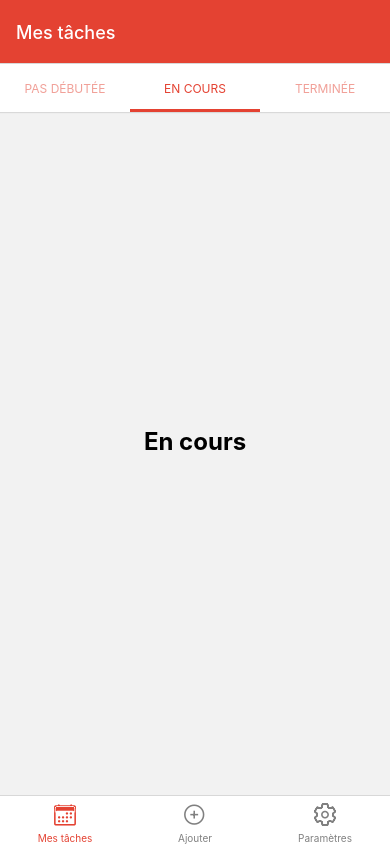
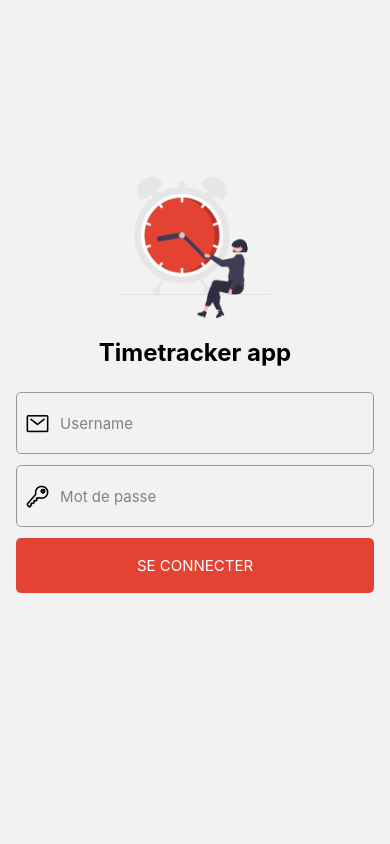
Before and after one commit to Mr-BrainGit/timetrackerapp-ui, a React Native app: screen /login in a window 390 px wide. Built offline with nearby package versions, Linux system fonts and the light colour scheme.

Commit message:
Settin two navigation (stack.navigation and tabs navigation). Adding also validation in login form

```diff
--- a/App.tsx
+++ b/App.tsx
@@ -12,7 +12,8 @@ export default function App() {
   return (
       <SafeAreaProvider>
           <NavigationContainer>
-            <BottomNavigation/>
+            <RootNavigator/>
+
           </NavigationContainer>
           <StatusBar style="light" />
 
--- a/package.json
+++ b/package.json
@@ -11,6 +11,7 @@
   },
   "dependencies": {
     "@gorhom/bottom-sheet": "^4.3.0",
+    "@hookform/resolvers": "^2.8.10",
     "@react-navigation/bottom-tabs": "^6.3.1",
     "@react-navigation/material-top-tabs": "^6.2.1",
     "@react-navigation/native": "^6.0.10",
@@ -30,7 +31,8 @@
     "react-native-safe-area-context": "4.2.4",
     "react-native-screens": "~3.11.1",
     "react-native-tab-view": "^3.1.1",
-    "react-native-web": "0.17.7"
+    "react-native-web": "0.17.7",
+    "yup": "^0.32.11"
   },
   "devDependencies": {
     "@babel/core": "^7.12.9",
--- /dev/null
+++ b/src/components/CustomITextInput.tsx
@@ -0,0 +1,75 @@
+import { StyleSheet, Text, TouchableOpacity, View } from 'react-native'
+import React from 'react'
+import { inputErrorColor, PRIMARY_COLOR, SECONDAY_COLOR } from '../utils/constants';
+import { TextInput } from 'react-native-gesture-handler';
+import Ionicons from 'react-native-vector-icons/Ionicons';
+
+type Props = {
+    placeholder: string;
+    iconName: string;
+    value: string;
+    onChange: (text: string) => void;
+    error?: boolean;
+    errorDescription?: string;
+}
+
+const CustomTextInput = (props: Props) => {
+  return (
+    <View>
+            <View style={[styles.textInputContainer, props.error ? {borderColor: inputErrorColor, borderWidth: 1.5}: null]}>
+                <Ionicons name={props.iconName} size={25} style={[{
+                    marginLeft: -20,
+                    marginRight: 10,
+                }, props.error ?  {color: inputErrorColor}: null]} />
+                <TextInput
+                    style={styles.input}
+                    placeholder={props.placeholder}
+                    placeholderTextColor="#828282"
+                    underlineColorAndroid="transparent"
+                    onChangeText={props.onChange}
+                    value={props.value}
+                />
+            </View>
+            <View style={{marginTop: -19, marginBottom: 10}}>
+                <Text style={[props.error ? {color: inputErrorColor}: null]}>{props.errorDescription}</Text>
+            </View>
+    </View>
+
+
+  )
+}
+
+export default CustomTextInput;
+
+const styles = StyleSheet.create({
+    appButtonContainer: {
+        elevation: 10,
+        backgroundColor: PRIMARY_COLOR,
+        borderRadius: 5,
+        paddingVertical: 18,
+        paddingHorizontal: 12
+      },
+      appButtonText: {
+        fontSize: 15,
+        color: "#fff",
+        alignSelf: "center",
+        textTransform: "uppercase"
+      },
+      textInputContainer: {
+        borderWidth: 1,
+        flexDirection: 'row',
+        justifyContent: 'center',
+        alignItems: 'center',
+        borderColor: '#999999',
+        borderRadius: 5,
+        marginBottom: 20
+      },
+      input: {
+        width: '80%',
+        height: 40,
+        marginVertical: 10,
+        fontSize: 15,
+        color: '#000',
+        borderColor: '#8c8c8c'
+      },
+})
--- a/src/components/CustumButton.tsx
+++ b/src/components/CustumButton.tsx
@@ -1,5 +1,6 @@
 import { StyleSheet, Text, TouchableOpacity, View } from 'react-native'
 import React from 'react'
+import { PRIMARY_COLOR } from '../utils/constants';
 
 type Props = {
     title: string;
@@ -19,7 +20,7 @@ export default CustumButton;
 const styles = StyleSheet.create({
     appButtonContainer: {
         elevation: 10,
-        backgroundColor: "#1d50da",
+        backgroundColor: PRIMARY_COLOR,
         borderRadius: 5,
         paddingVertical: 18,
         paddingHorizontal: 12
--- a/src/navigation/BottomNavigation.tsx
+++ b/src/navigation/BottomNavigation.tsx
@@ -8,7 +8,7 @@ import Settings from "../screens/Settings";
 
 
 export type routeParams = {
-    home: undefined
+    task: undefined
     add: undefined
     settings: undefined
 }
@@ -25,7 +25,7 @@ export const BottomNavigation = () => {
 
                 tabBarIcon: ({ focused, color, size }) => {
                 switch (route.name) {
-                    case 'home':
+                    case 'task':
                         return <Ionicons name={'calendar-outline'} size={size} color={color} />;
                         break;
                     case 'add':
@@ -44,7 +44,7 @@ export const BottomNavigation = () => {
                 tabBarInactiveTintColor: 'gray',
             })}
         >
-            <Tab.Screen name="home" options={{
+            <Tab.Screen name="task" options={{
                 title: "Mes tâches",
                 headerTitleStyle: {
                     color : "#fff"
--- a/src/navigation/RootNavigator.tsx
+++ b/src/navigation/RootNavigator.tsx
@@ -2,6 +2,7 @@ import { createNativeStackNavigator } from "@react-navigation/native-stack";
 import Login from "../screens/Login";
 import Tasks from "../screens/Tasks";
 import { PRIMARY_COLOR } from "../utils/constants";
+import { BottomNavigation } from "./BottomNavigation";
 
 export type routeParams = {
     login: undefined
@@ -15,11 +16,12 @@ export const RootNavigator = () => {
 
         <Stack.Navigator initialRouteName="login">
             <Stack.Screen name="login" component={Login} options={{ headerShown: false }} />
-            <Stack.Screen name="home" component={Tasks}
+            <Stack.Screen name="home" component={BottomNavigation}
                 options={
                     {
-                        headerShown: true,
+                        headerShown: false,
                         headerBackVisible: false,
+
                         gestureEnabled: true,
 
                     }
--- a/src/screens/Login.tsx
+++ b/src/screens/Login.tsx
@@ -4,36 +4,76 @@ import { useState } from 'react';
 import { Image, StyleSheet, Text, TextInput, View } from 'react-native';
 import CustumButton from '../components/CustumButton';
 import { routeParams } from '../navigation/RootNavigator';
+import Ionicons from 'react-native-vector-icons/Ionicons';
+import { PRIMARY_COLOR, SECONDAY_COLOR } from '../utils/constants';
+import { ScrollView } from 'react-native-gesture-handler';
+import { StatusBar } from 'expo-status-bar';
+import * as Yup from 'yup';
+import {useForm} from 'react-hook-form'
+import {yupResolver} from '@hookform/resolvers/yup'
+import {Controller} from 'react-hook-form';
+import CustomTextInput from '../components/CustomITextInput';
 
 
+type formValues = {
+  email: string,
+  password: string
+}
 export default function Login() {
     const [text, onChangeText] = useState("Useless Text");
 
+
+    const validationSchema = Yup.object({
+      email: Yup.string().email('Saisissez une adresse email valide !').required("L'adresse email est requis !"),
+      password: Yup.string().required("Le mot de passe est requis !")
+
+    }).required();
+
+    const {control, handleSubmit, formState:{errors}} = useForm<formValues>({
+      resolver: yupResolver(validationSchema)
+    })
     const navigation = useNavigation<NativeStackNavigationProp<routeParams>>();
+
     function login(){
       navigation.navigate('home');
 
     }
     return(
+        <ScrollView>
               <View style={styles.container}>
                 <Image
                     resizeMode='center'
                     source={require('../../assets/logo.png')} style={styles.logo} />
                 <Text style={styles.title}>Timetracker app</Text>
-            <TextInput
-                placeholder='Username'
-                style={styles.input}
-                onChangeText={onChangeText}
-                value={text}
-            />
-            <TextInput
-                placeholder='Password'
-                secureTextEntry={true}
-                style={styles.input}
+
+                <Controller control={control} name="email" render={({field: {onChange, value}, fieldState: {error}}) => (
+                        <CustomTextInput
+                          placeholder="Username"
+                          onChange={onChange}
+                          value={value}
+                          error={!!error}
+                          errorDescription={error?.message}
+                          iconName="mail-outline"
 
                         />
-            <CustumButton onPress={login} title='Se connecter'/>
+                    )} />
+                <Controller control={control} name="password" render={({field: {onChange, value}, fieldState: {error}}) => (
+                        <CustomTextInput
+                          placeholder="Mot de passe"
+                          onChange={onChange}
+                          value={value}
+                          error={!!error}
+                          errorDescription={error?.message}
+                          iconName="key-outline"
+
+                        />
+                    )} />
+                <CustumButton onPress={handleSubmit(login)} title='Se connecter'/>
               </View>
+              <StatusBar/>
+        </ScrollView>
+
+
     )
 
 }
@@ -42,16 +82,16 @@ const styles = StyleSheet.create({
     container: {
       flex: 1,
       justifyContent: "center",
-      padding: 16
+      padding: 16,
+      marginTop: '40%'
     },
     input: {
-      height: 55,
-      borderWidth: 1,
-      borderRadius: 5,
-      marginBottom: 20,
-      padding: 10,
-      fontSize: 16,
-      borderColor: '#aeaeae'
+      width: '80%',
+      height: 40,
+      marginVertical: 10,
+      fontSize: 15,
+      color: '#000',
+      borderColor: '#8c8c8c'
     },
     logo: {
       width: 150,
@@ -65,5 +105,15 @@ const styles = StyleSheet.create({
       alignSelf: "center",
       marginBottom: 25,
 
+    },
+    textInputContainer: {
+      borderWidth: 1,
+      flexDirection: 'row',
+      justifyContent: 'center',
+      alignItems: 'center',
+      borderColor: '#999999',
+      borderRadius: 5,
+      marginBottom: 20
     }
+
   });
--- a/src/utils/constants.ts
+++ b/src/utils/constants.ts
@@ -3,6 +3,9 @@ const SECONDAY_COLOR = "#2c1338";
 const TERTIARY_COLOR = "#fe6a6b";
 const primaryStart = '#f78ca0';
 const primaryEnd = '#fe9a8b';
+
+export const inputErrorColor = "#e00707";
+
 export const primaryGradientArray = [primaryStart, primaryEnd];
 export const lightWhite = '#fcefe9';
 export const inputPlaceholder = '#f1a895';
```
Also changed, not shown: assets/logo.png, 1 other file (tests, documents, lock files or other folders). Lines whose indentation alone changed are shown as unchanged.
